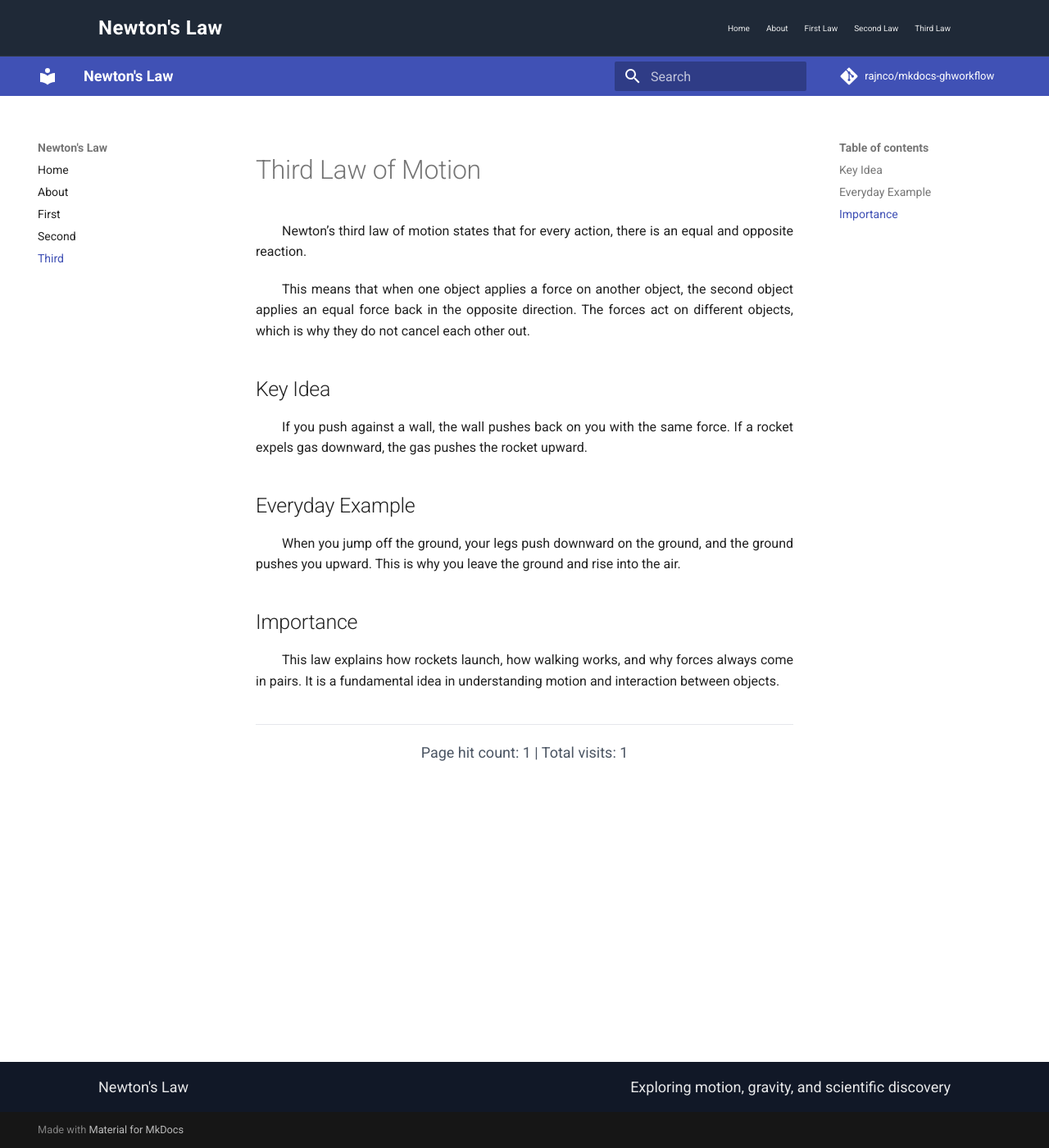
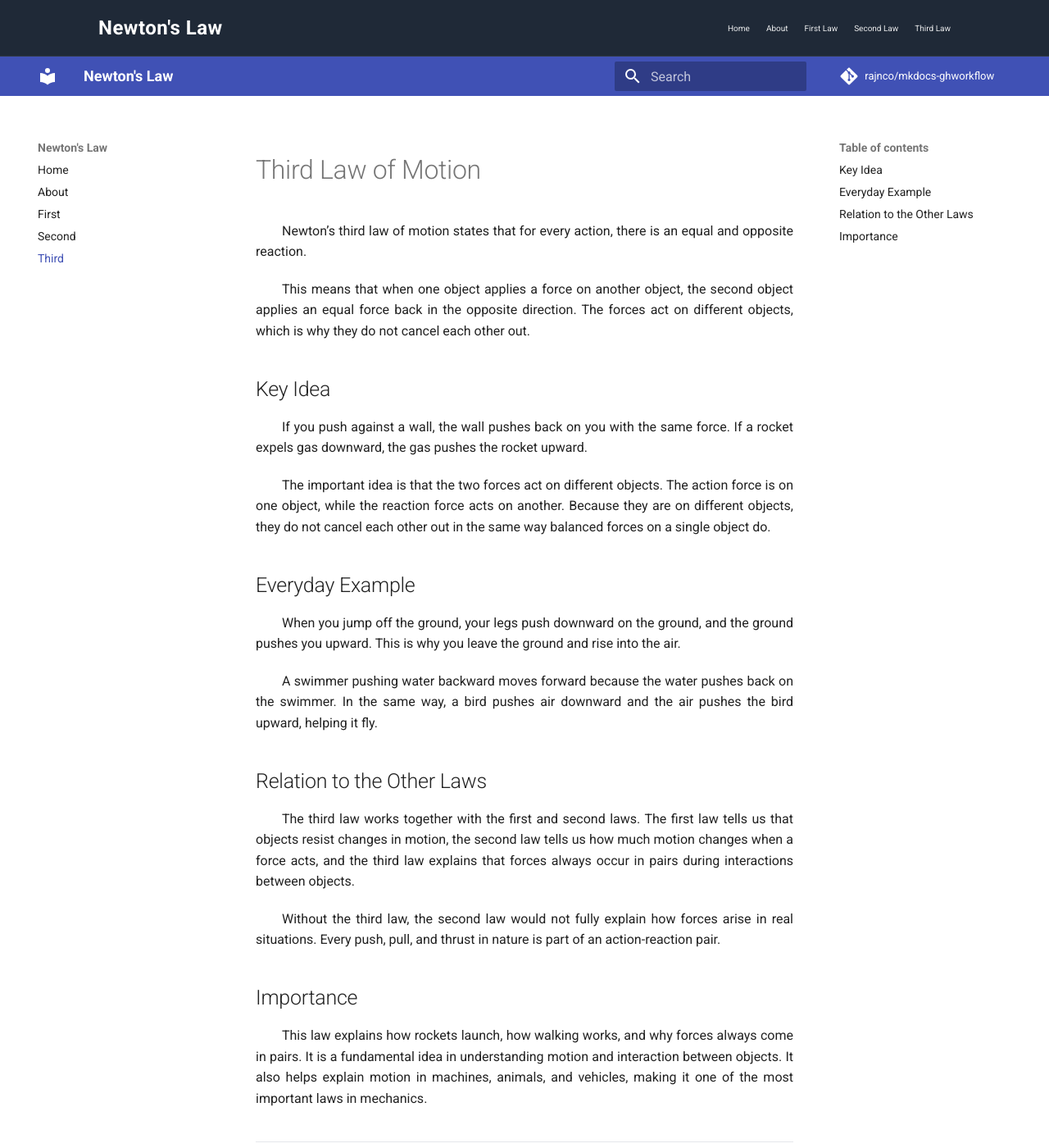
Before and after one commit to rajnco/mkdocs-ghworkflow, an MkDocs documentation site: the page built from docs/third.md, in a window 1280 px wide and 1400 px high. Shown: the whole window at 82% size. Built offline with MkDocs 1.6.1 and Material for MkDocs 9.7.7, drawn with Linux system fonts in a browser that asks for light colours; comment, search, counter and statistics services are not loaded.

Commit message:
third law updated

```diff
--- a/docs/third.md
+++ b/docs/third.md
@@ -8,10 +8,20 @@ This means that when one object applies a force on another object, the second ob
 
 If you push against a wall, the wall pushes back on you with the same force. If a rocket expels gas downward, the gas pushes the rocket upward.
 
+The important idea is that the two forces act on different objects. The action force is on one object, while the reaction force acts on another. Because they are on different objects, they do not cancel each other out in the same way balanced forces on a single object do.
+
 ## Everyday Example
 
 When you jump off the ground, your legs push downward on the ground, and the ground pushes you upward. This is why you leave the ground and rise into the air.
 
+A swimmer pushing water backward moves forward because the water pushes back on the swimmer. In the same way, a bird pushes air downward and the air pushes the bird upward, helping it fly.
+
+## Relation to the Other Laws
+
+The third law works together with the first and second laws. The first law tells us that objects resist changes in motion, the second law tells us how much motion changes when a force acts, and the third law explains that forces always occur in pairs during interactions between objects.
+
+Without the third law, the second law would not fully explain how forces arise in real situations. Every push, pull, and thrust in nature is part of an action-reaction pair.
+
 ## Importance
 
-This law explains how rockets launch, how walking works, and why forces always come in pairs. It is a fundamental idea in understanding motion and interaction between objects.
+This law explains how rockets launch, how walking works, and why forces always come in pairs. It is a fundamental idea in understanding motion and interaction between objects. It also helps explain motion in machines, animals, and vehicles, making it one of the most important laws in mechanics.
```
